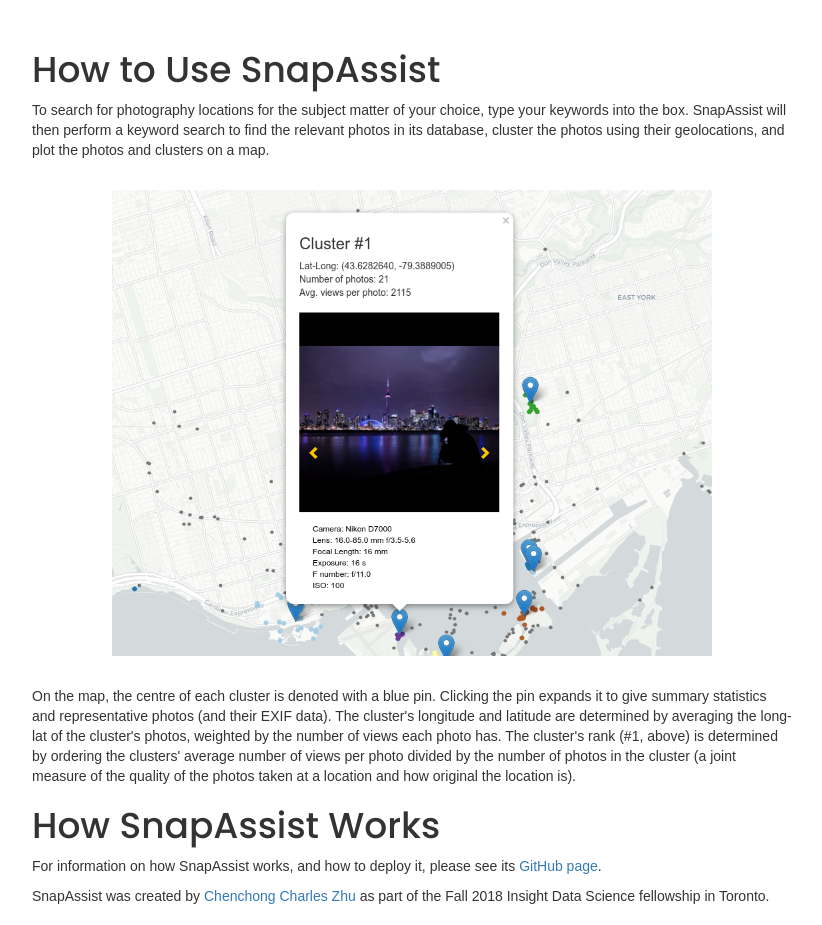
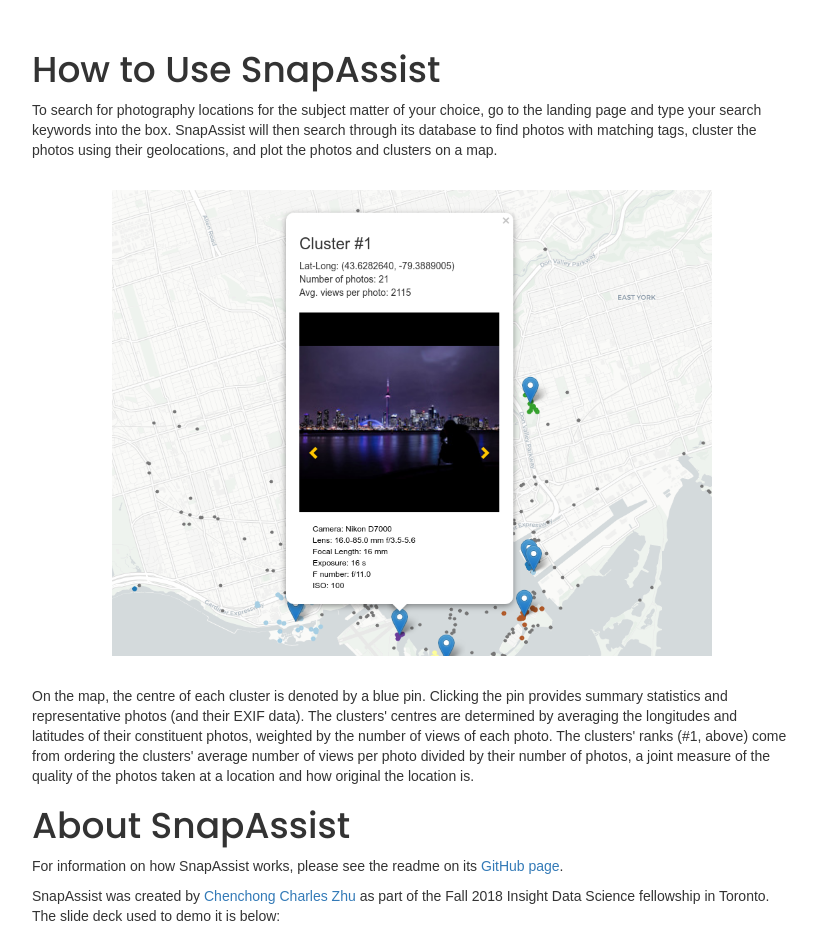
Before and after one commit to cczhu/insight, a Flask app: page /about in a window 1280 px wide. Shown: the part 50-975 px from the top of the page, without its empty margins (228-1050 px from the left). Before the commit the page ends 954 px from the top, so only its background shows below. Run offline with Flask 2, Linux system fonts and the light colour scheme; parts of the project's set-up code (start-up, migrations or seed data) failed here and were passed over; some libraries are stand-ins or nearby versions.

Commit message:
Updated readme and about pages.

```diff
--- a/snapassist/webapp/templates/about.html
+++ b/snapassist/webapp/templates/about.html
@@ -6,30 +6,37 @@
 
 <div class="aboutcontainer col-lg-8 col-lg-offset-2 col-md-10 col-md-offset-1">
 <h1>How to Use SnapAssist</h1>
-<p>To search for photography locations for the subject matter of your choice, type
-your keywords into the box.  SnapAssist will then perform a keyword search to find the
-relevant photos in its database, cluster the photos using their geolocations, and
-plot the photos and clusters on a map.</p>
+<p>To search for photography locations for the subject matter of your choice, go to
+the landing page and type your search keywords into the box.  SnapAssist will then
+search through its database to find photos with matching tags, cluster the photos
+using their geolocations, and plot the photos and clusters on a map.</p>
 
 <center>
 <p><img class="aboutimage" src="{{ url_for('static', filename='images/clustersummary.png') }}" title="SnapAssist pin example." /></p>
 </center>
 
-<p>On the map, the centre of each cluster is denoted with a blue pin. Clicking the
-pin expands it to give summary statistics and representative photos (and their
-EXIF data).  The cluster's longitude and latitude are determined by averaging
-the long-lat of the cluster's photos, weighted by the number of views each photo has.
-The cluster's rank (#1, above) is determined by ordering the clusters' average number of
-views per photo divided by the number of photos in the cluster (a joint measure of the
-quality of the photos taken at a location and how original the location is).</p>
+<p>On the map, the centre of each cluster is denoted by a blue pin. Clicking the
+pin provides summary statistics and representative photos (and their EXIF data).
+The clusters' centres are determined by averaging the longitudes and latitudes of their
+constituent photos, weighted by the number of views of each photo.  The clusters' ranks
+(#1, above) come from ordering the clusters' average number of views per photo divided
+by their number of photos, a joint measure of the quality of the photos taken at a
+location and how original the location is.</p>
 
-<h1>How SnapAssist Works</h1>
+<h1>About SnapAssist</h1>
 
-<p>For information on how SnapAssist works, and how to deploy it, please see its
+<p>For information on how SnapAssist works, please see the readme on its
 <a href='https://github.com/cczhu/snapassist'>GitHub page</a>.</p>
 
 <p>SnapAssist was created by <a href='https://cczhu.github.io/'>Chenchong Charles Zhu</a>
-as part of the Fall 2018 Insight Data Science fellowship in Toronto.</p>
+as part of the Fall 2018 Insight Data Science fellowship in Toronto.  The slide deck
+used to demo it is below:</p>
+
+<br>
+<center>
+<iframe src="https://docs.google.com/presentation/d/e/2PACX-1vQ8q49KubJxBRyx32_oTBlkm1OUeeTXSkB9EUso80jOx6HBtgbhDxqtnQeQtil6Qt-b_NfKchGnb9x5/embed?start=false&loop=false&delayms=60000" frameborder="0" width="656" height="398" allowfullscreen="true" mozallowfullscreen="true" webkitallowfullscreen="true"></iframe>
+</center>
+<br>
 
  </div> <!-- /.container-->
 {% endblock %}
```
Also changed, not shown: 3 other files.
